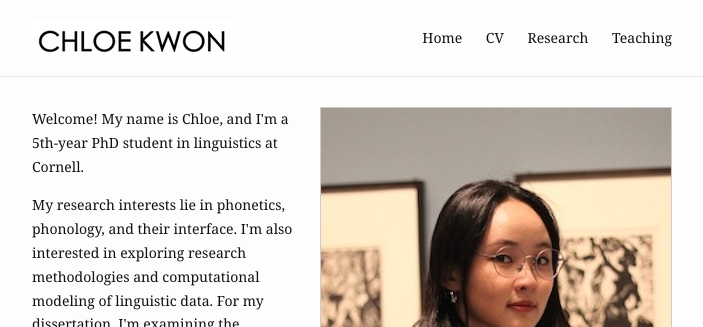
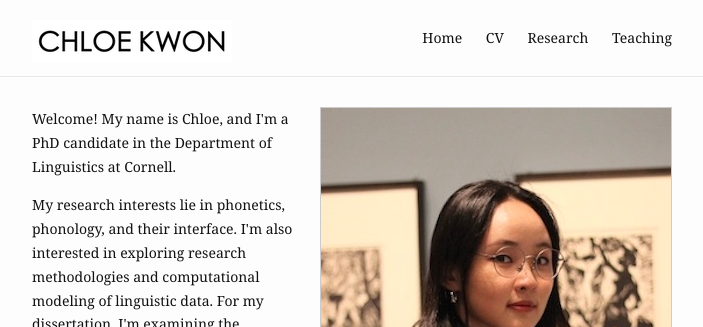
Before and after one commit to chloedkkwon/chloedkkwon.github.io, a Jekyll site: the page built from index.md, in a window 1280 px wide. Shown: the top 327 px of the page, without its empty margins (288-991 px from the left). Built offline with Jekyll 4.4.1, drawn with Linux system fonts in a browser that asks for light colours.

Commit message:
Update index.md

```diff
--- a/index.md
+++ b/index.md
@@ -6,7 +6,7 @@ profile_picture:
 ---
 
 <p>
-    Welcome! My name is Chloe, and I'm a 5th-year PhD student in linguistics at Cornell.
+    Welcome! My name is Chloe, and I'm a PhD candidate in the Department of Linguistics at Cornell.
 </p>
 
 <p>
```
